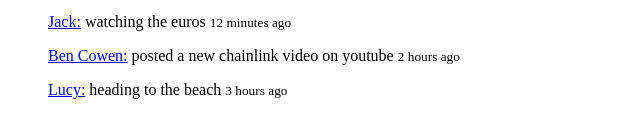
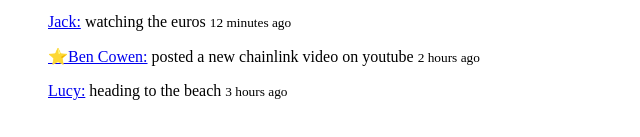
Before and after one commit to sebwiggins/early-twitter, a website: page index.html in a window 1280 px wide. Shown: the part 388-525 px from the top of the page, without its empty margins (0-640 px from the left). Drawn offline with Linux system fonts and the light colour scheme.

Commit message:
with gold star

```diff
--- a/index.html
+++ b/index.html
@@ -36,7 +36,7 @@
             <small> 12 minutes ago</small>
           </p>
           <p>
-            <a href="Ben Cowen:/">Ben Cowen:</a> posted a new chainlink video on
+            <a href="Ben Cowen:/">⭐Ben Cowen:</a> posted a new chainlink video on
             youtube <small> 2 hours ago</small>
           </p>
           <p>
```
